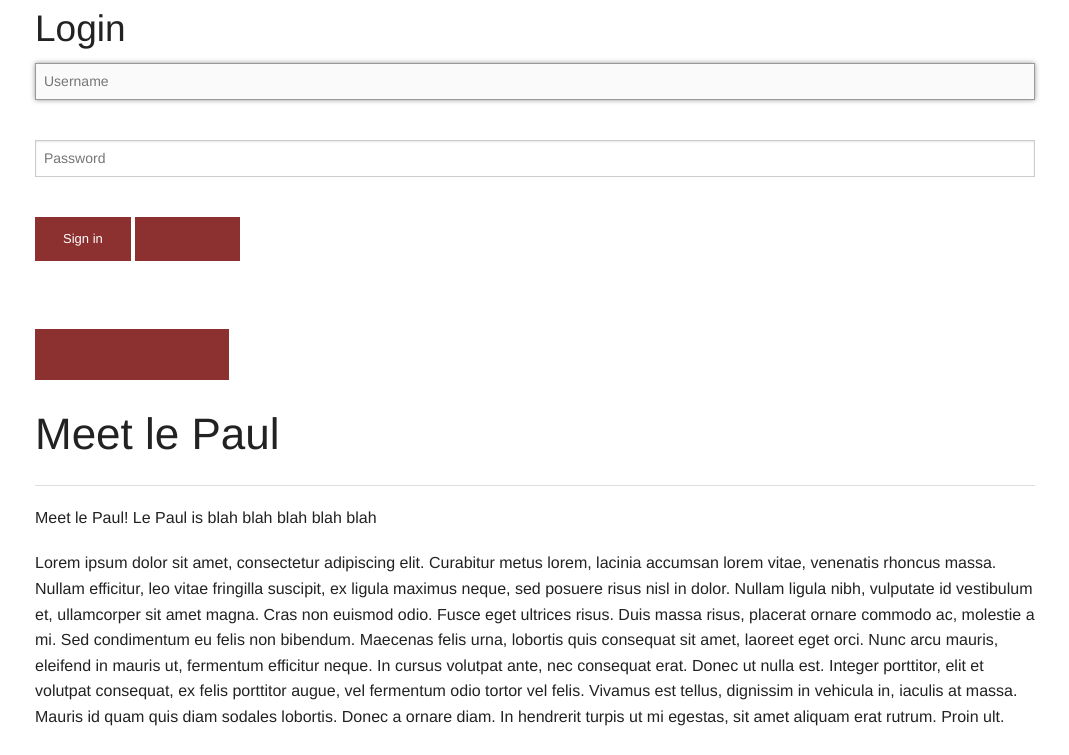
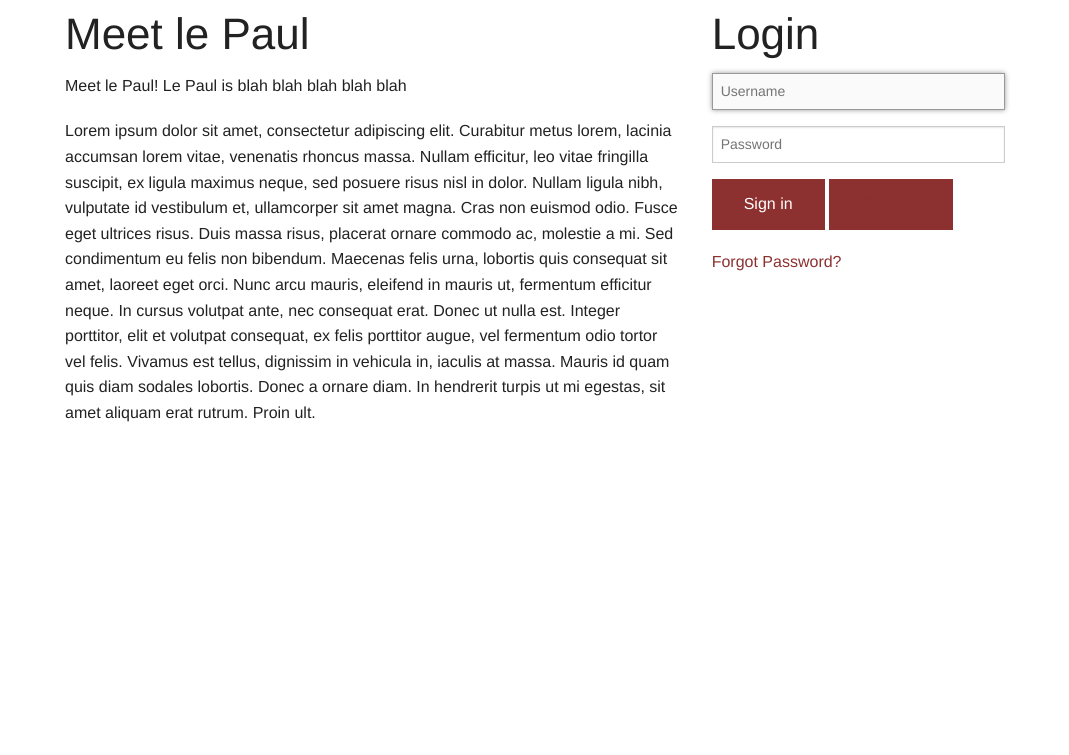
Before and after one commit to valoku/valoku, a Django app: page / in a window 1280 px wide. Shown: the part 45-800 px from the top of the page, without its empty margins (105-1174 px from the left). Run offline with Django 3.2, Linux system fonts and the light colour scheme; parts of the project's set-up code (start-up, migrations or seed data) failed here and were passed over.

Commit message:
More foundation

```diff
--- a/paul/static/css/paul.css
+++ b/paul/static/css/paul.css
@@ -1,205 +1,3 @@
-h2{color:#CCCCCC;}
-
-html {height:100%;}
-
-body {
-margin-bottom:0px	;
-margin-top:0px;
-margin-left:auto;
-margin-right:auto;
-background-color: #333333;
-padding-bottom:0px;
-height:100%;
-}
-
-
-
-
-#header{
-background-color: #CCCCCC;
-min-width:1040px; /*adjust at the end*/
-margin-left:auto;
-margin-right:auto;
-height:100px;
-Text-Align: left;
+button {
 
 }
-
-#footer {
-border-top:solid white thin;
-border-bottom:solid black thin;
-background-color:#0C5149;
-height:50px;
-min-width:1040px;  /*adjust at the end*/
-margin-left:auto;
-margin-right:auto;
-text-align:center;
-color: #E6E6FA;
-}
-
-
-
-#wrapper {
-
-/*border:solid black;*/
-min-height:100%;
-margin: 25px auto -50px /*forces*/ auto;
-position: static;
-width:900px;
-padding-left:60px;
-padding-right:60px;
-
-}
-
-
-
-#content {
-margin-left:auto;
-margin-right:auto;
-border:solid #CCCCCC;
-border-radius:10px;
-padding-top:0px;
-padding-left:50px;
-padding-right:50px;
-padding-bottom:50px;
-width: 760px;
-position:static;
-background-color:#8C3130;
-
-}
-
-
-#loginbody{
-float:right;
-display:block;
-background-color: #5F5F5F;
-text-align:center;
-padding:10px;
-position: relative;
-width: 170px;
-Height: 300px;
-right:-225px;
-border: solid #CCCCCC;
-z-index: 999;
-border-radius: 10px;
-}
-
-
-
-.footer {
-	height:50px;
-	clear:both;
-			}
-
-
-a:visited {
-text-decoration: none;
-}
-
-a:link {
-color: black;
-background-color: transparent;
-text-decoration: ;
-}
-
-a:hover {
-
-background-color: transparent ;
-}
-
-input  {
-width:150px;
-display:block;
-border: 1px solid #999;
-height: 25px;
-
-}
-button:hover {
-background-color:#CCCCCC;
-}
-
-button:active {
-	position:relative;
-	top:1px;
-}
-
-a:visited{
-	text-decoration: none;
-	color:#00000b;
-}
-a {
-text-decoration: none;
-}
-
-
-button {
-
-	padding: 6px 12px;
-	border-radius:22px;
-	border:thin solid #05f5f5;
-	display:inline-block;
-	cursor:pointer;
-	color:#00000b;
-	font-family:arial;
-	font-size:14px;
-
-	text-decoration:none;
-}
-
-button.small{
-	width:80px;
-	height:34px;
-}
-
-button.floatright{
-	float:right;
-	margin-right: 0px;
-}
-
-
-button.floatleft{
-	float:left;
-	margin-left: 0px;
-}
-
-
-
-
-
-
-
-
-
-/*#feedback {
-height: 104px;
-width: 104px;
-position: fixed;
-top: 40%;
-left:0px;
-z-index: 999;
-transform: rotate(-90deg);
--webkit-transform: rotate(-90deg);
--moz-transform: rotate(-90deg);
--o-transform: rotate(-90deg);
-filter: progid:DXImageTransform.Microsoft.BasicImage(rotation=3);
-}
-
-#feedback a {
-display: block;
-background: #f00;
-height: 15px;
-width: 70px;
-padding: 8px 16px;
-color: #fff;
-font-family: Arial, sans-serif;
-font-size: 17px;
-font-weight: bold;
-text-decoration: none;
-border-bottom: solid 1px #333;
-border-left: solid 1px #333;
-border-right: solid 1px #fff;
-}
-
-#feedback a:hover {
-background: #06c;
-}*/
--- a/paul/templates/account/loggedin.html
+++ b/paul/templates/account/loggedin.html
@@ -2,7 +2,7 @@
 
 {% block content %}
 
-	<h2>You're logged in!
-	fringilla suscipit, ex ligula maximus neque, sed posuere risus nisl in dolor. Nullam ligula nibh, vulputate id vestibulum et, ullamcorper sit amet magna. Cras non euismod odio. Fusce eget ultrices risus. Duis massa risus, placerat ornare commodo ac, molestie a mi. Sed condimentum eu felis non bibendum. Maecenas felis urna, lobortis quis consequat sit amet, laoreet eget orci. Nunc arcu mauris, eleifend in mauris ut, fermentum efficitur neque. In cursus volutpat ante, nec consequat erat.</h2>
+	<h2>You're logged in!</h2>
+	<p>fringilla suscipit, ex ligula maximus neque, sed posuere risus nisl in dolor. Nullam ligula nibh, vulputate id vestibulum et, ullamcorper sit amet magna. Cras non euismod odio. Fusce eget ultrices risus. Duis massa risus, placerat ornare commodo ac, molestie a mi. Sed condimentum eu felis non bibendum. Maecenas felis urna, lobortis quis consequat sit amet, laoreet eget orci. Nunc arcu mauris, eleifend in mauris ut, fermentum efficitur neque. In cursus volutpat ante, nec consequat erat.</p>
 
 {% endblock %}
--- a/paul/templates/base.html
+++ b/paul/templates/base.html
@@ -1,12 +1,13 @@
 <html>
 <head>
     <title>paul</title>
-    <!--<link rel="stylesheet" href="/static/css/paul.css"/>-->
-    <link rel="stylesheet" href="/static/css/foundation.css" />
+    <link rel="stylesheet" href="/static/css/foundation.css"/>
     <script src="/static/js/vendor/modernizr.js"></script>
+    <link rel="stylesheet" href="/static/css/paul.css"/>
 </head>
 <body>
 
+<!-- Top bar starts-->
 <nav class="top-bar" data-topbar role="navigation">
     <ul class="title-area">
         <li class="name">
@@ -41,12 +42,17 @@
         </ul>
     </section>
 </nav>
+<!-- Top bar ends-->
+
+
 <div class="row">
+    <div class="large-12 columns">
         {% block content %}
 
             Content should be filled by child!
 
         {% endblock %}
+    </div>
 </div>
 
 <script src="/static/js/vendor/jquery.js"></script>
--- a/paul/templates/index.html
+++ b/paul/templates/index.html
@@ -1,46 +1,45 @@
 {% extends 'base.html' %}
 
 {% block content %}
-<!--Index.html content here -->
- {% if form.errors %}
+    <!--Index.html content here -->
+    {% if form.errors %}
         <p class='error'>Invalid auth</p>
     {% endif %}
-    <div id="loginbody">
-        <form role="form" action="/auth/" method="post"> {% csrf_token %}
-            <h2 class="form-signin-heading">Login</h2>
-            <input style="margin-left:auto; margin-right:auto;" type="text"  placeholder="Username" name="username" value="" id="username"
-                   required autofocus>
-            <br>
+    <div class="large-8 medium-8 columns">
+        <h1> Meet le Paul </h1>
 
-            <input style="margin-left:auto; margin-right:auto;" type="password" placeholder="Password" required name="password" value=""
-                   id="password">
-            <br>
-            <button class="floatleft small" type="submit">Sign in</button>
+        <h2>
+            <p>Meet le Paul! Le Paul is blah blah blah blah blah</p>
 
-            <button class="floatright small" type="button"><a href="/register/">Register</a></button>
-            <br>
-            <br>
-            <br>
+            <p>Lorem ipsum dolor sit amet, consectetur adipiscing elit. Curabitur metus lorem, lacinia accumsan lorem
+                vitae, venenatis rhoncus massa. Nullam efficitur, leo vitae fringilla suscipit, ex ligula maximus neque,
+                sed posuere risus nisl in dolor. Nullam ligula nibh, vulputate id vestibulum et, ullamcorper sit amet
+                magna. Cras non euismod odio. Fusce eget ultrices risus. Duis massa risus, placerat ornare commodo ac,
+                molestie a mi. Sed condimentum eu felis non bibendum. Maecenas felis urna, lobortis quis consequat sit
+                amet, laoreet eget orci. Nunc arcu mauris, eleifend in mauris ut, fermentum efficitur neque. In cursus
+                volutpat ante, nec consequat erat.
 
-
-            <!-- Added a Forgot Password button witha a restore password thingy haven't implemented functionality -->
-            <button  type="button" ><a href="/RestorePW/">Forgot Password?</a></button>
-
-
-
-
-        </form>
+                Donec ut nulla est. Integer porttitor, elit et volutpat consequat, ex felis porttitor augue, vel
+                fermentum odio tortor vel felis. Vivamus est tellus, dignissim in vehicula in, iaculis at massa. Mauris
+                id quam quis diam sodales lobortis. Donec a ornare diam. In hendrerit turpis ut mi egestas, sit amet
+                aliquam erat rutrum. Proin ult.</p>
+        </h2>
     </div>
-
-
-<h1> Meet le Paul </h1>
-
-<hr>
-<h2>
-    <p>Meet le Paul! Le Paul is blah blah blah blah blah</p>
-    <p>Lorem ipsum dolor sit amet, consectetur adipiscing elit. Curabitur metus lorem, lacinia accumsan lorem vitae, venenatis rhoncus massa. Nullam efficitur, leo vitae fringilla suscipit, ex ligula maximus neque, sed posuere risus nisl in dolor. Nullam ligula nibh, vulputate id vestibulum et, ullamcorper sit amet magna. Cras non euismod odio. Fusce eget ultrices risus. Duis massa risus, placerat ornare commodo ac, molestie a mi. Sed condimentum eu felis non bibendum. Maecenas felis urna, lobortis quis consequat sit amet, laoreet eget orci. Nunc arcu mauris, eleifend in mauris ut, fermentum efficitur neque. In cursus volutpat ante, nec consequat erat.
-
-Donec ut nulla est. Integer porttitor, elit et volutpat consequat, ex felis porttitor augue, vel fermentum odio tortor vel felis. Vivamus est tellus, dignissim in vehicula in, iaculis at massa. Mauris id quam quis diam sodales lobortis. Donec a ornare diam. In hendrerit turpis ut mi egestas, sit amet aliquam erat rutrum. Proin ult.</p>
-</h2>
-
+    <div class="large-4 medium-4 columns">
+        <div id="loginbody">
+            <form role="form" action="/auth/" method="post"> {% csrf_token %}
+                <h1 class="form-signin-heading">Login</h1>
+                <input type="text" placeholder="Username"
+                       name="username" value="" id="username"
+                       required autofocus>
+                <input type="password" placeholder="Password" required
+                       name="password" value=""
+                       id="password">
+                <button type="submit">Sign in</button>
+                <button type="button"><a href="/register/">Register</a></button>
+                <!-- Added a Forgot Password button witha a restore password thingy haven't implemented functionality -->
+                <br><a href="#">Forgot Password?</a>
+            </form>
+        </div>
+    </div>
 {% endblock %}
```
Lines whose indentation alone changed are shown as unchanged.
